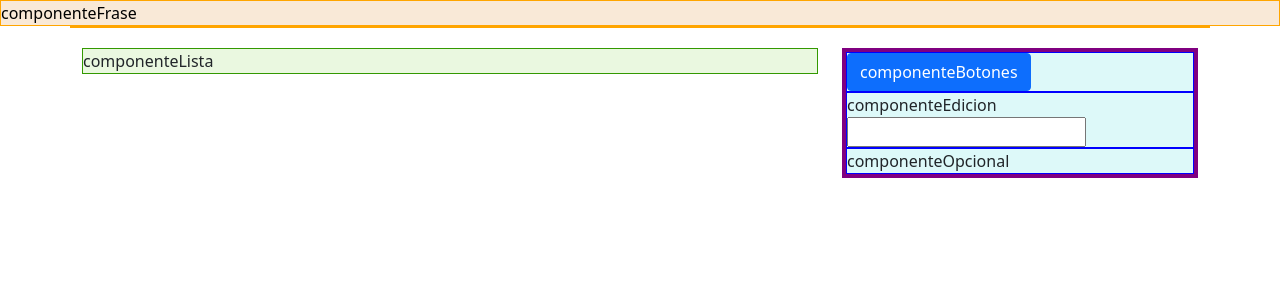
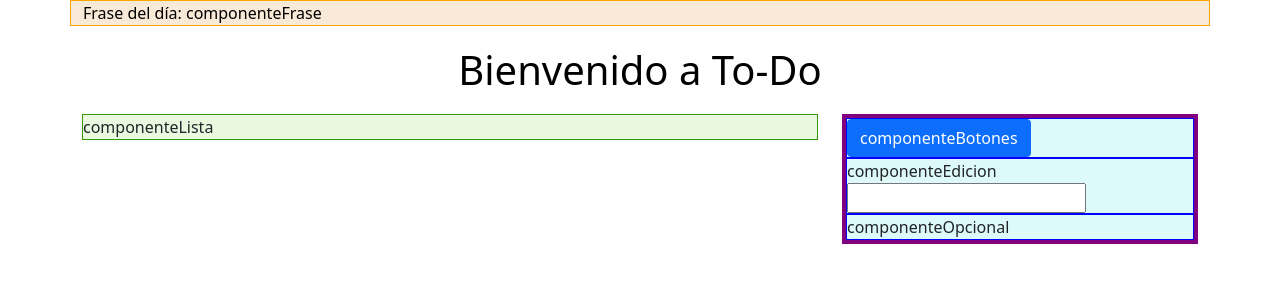
Before and after one commit to atmsDAWDAMAlicante/PruebaDesarrolladorJunior, a Vue app in the folder frontend/: page / in a window 1280 px wide. Shown: the top 300 px of the page. Built offline with nearby package versions, Linux system fonts and the light colour scheme; no server answers.

Commit message:
Agregada la API para frases aleatorias (se obtiene error)

```diff
--- a/frontend/src/components/frase.vue
+++ b/frontend/src/components/frase.vue
@@ -11,21 +11,39 @@ export default{
     },
 
     methods:{
-        prueba(){
-            return this.pruebaFrase
+       obtenerFrase(){
         }
+    },mounted(){
+        // Método para obtener una frase de una API https://api.quotable.io/random
+        // No permite la conexión directa sólo apuntando a la URL
+        fetch("https://api.allorigins.win/get?url=" + encodeURIComponent("https://api.quotable.io/random"))
+            .then((response)=>{
+                return response.json()
+            }).then((data)=>{
+                console.log(`Esto es lo que se obtiene: ${data}`);
+                // Aunque la URL de la API sí muestra un JSON con frases/autores aleatorios, a la
+                // petición fetch devuelve un error
+                this.pruebaFrase = `${data.content}" - ${data.author}---error: ${data.error} / stack ${data.stack}`;
+            })
     }
 
 }
 </script>
 
 <template>
- <div>{{pruebaFrase}}</div>
- <div class="container">
-
- </div>
+    <div @DOMContentLoaded="obtenerFrase" class="container">
+        Frase del día: {{pruebaFrase}}
+    </div>
+    <h1>Bienvenido a To-Do</h1>
 </template>
 
 <style scoped>
-    div{background-color: rgb(249, 233, 215);border:1px solid orange;}
+    div{
+    background-color: rgb(249, 233, 215);
+    border:1px solid orange;
+    }
+    h1{
+        text-align: center;
+        margin-top: 20px;
+    }
 </style>
```
